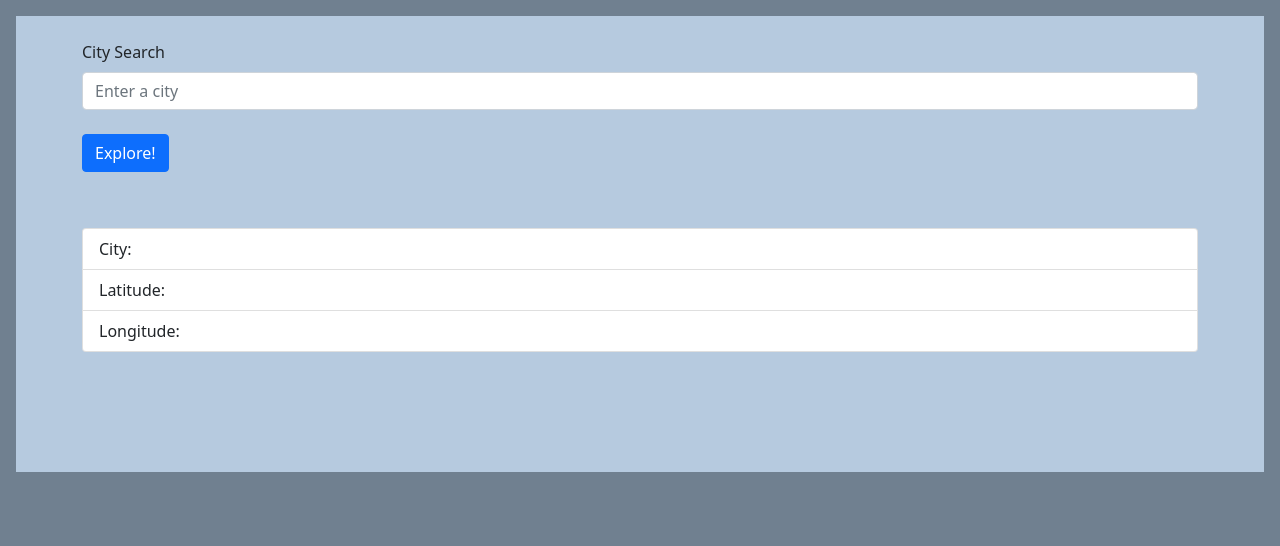
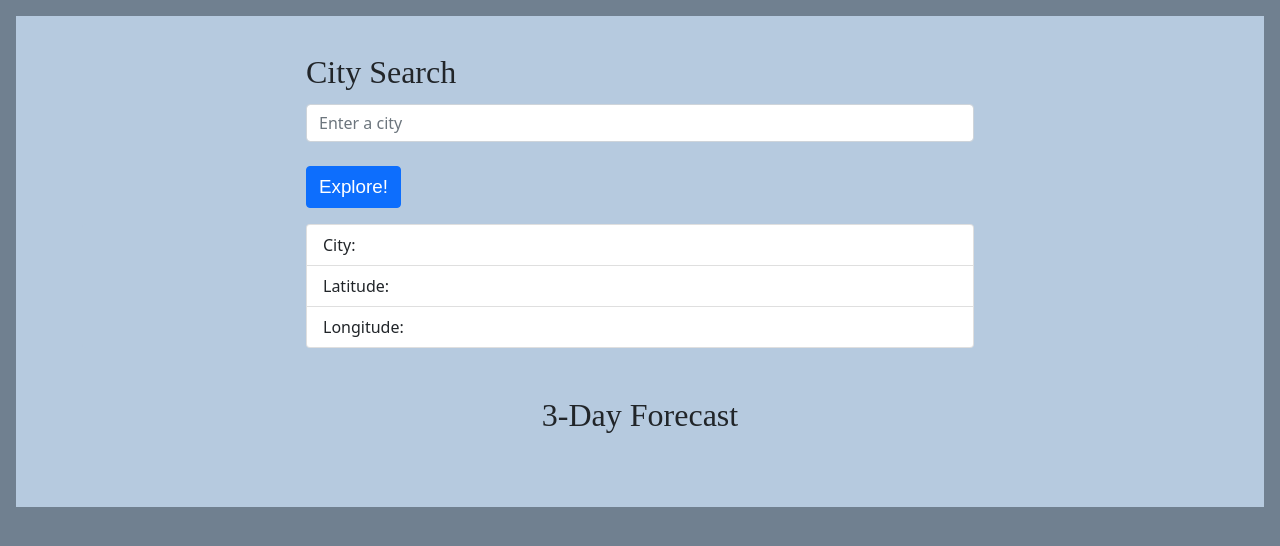
Before and after one commit to Rachel-Freeland/city-explorer, a React (Create React App) app: page / in a window 1280 px wide. Shown: the top 546 px of the page. Built offline with nearby package versions, Linux system fonts and the light colour scheme.

Commit message:
Lab 7 complete

```diff
--- a/src/App.css
+++ b/src/App.css
@@ -9,12 +9,44 @@ html {
 
 body div {
   background-color: rgb(182, 202, 223);
-  padding-top: 0.5rem;
+  padding-top: 1rem;
   padding-bottom: 2rem;
 }
 
 #map {
   border: 0.5rem rgb(155, 89, 41) solid;
-  margin: auto;
+  margin-left: 15rem;
   padding-bottom: 0.75rem;
 }
+
+h2 {
+  font-family: 'Times New Roman', Times, serif;
+  text-align: center;
+}
+
+#weatherFormat {
+  font-family: 'Times New Roman', Times, serif;
+  font-size: 1.25rem;
+  padding-left: 14rem;
+  padding-right: 14rem;
+  text-align: center;
+}
+
+#cityLatLon {
+  padding: 0rem 14rem;
+}
+
+.mb-3 {
+  padding: 0rem 14rem;
+}
+
+#formLabel {
+  font-family:'Times New Roman', Times, serif;
+  font-size: 2rem;
+  font-weight: 500;
+}
+
+#explore {
+  font-family:Arial, Helvetica, sans-serif;
+  font-size: 1.175rem;
+}
--- a/src/App.js
+++ b/src/App.js
@@ -5,6 +5,7 @@ import Container from 'react-bootstrap/Container';
 import Figure from 'react-bootstrap/Figure';
 import Form from 'react-bootstrap/Form';
 import ListGroup from 'react-bootstrap/ListGroup';
+import Weather from './Weather.js';
 import axios from 'axios';
 import './App.css';
 
@@ -19,7 +20,8 @@ class App extends React.Component {
       display_name: '',
       map: '',
       errorMessage: '',
-      showAlert: false
+      showAlert: false,
+      weather: []
     };
   }
 
@@ -46,6 +48,13 @@ class App extends React.Component {
       this.setState({
         map: mapResponse.config.url
       });
+
+      const weatherAPI = `http://localhost:3001/weather?searchQuery=${this.state.searchQuery}&lat={this.state.lat}&lon=${this.state.lon}`;
+      const weatherResponse = await axios.get(weatherAPI);
+      this.setState({
+        weather: weatherResponse.data
+      });
+      console.log(this.state.weather);
     } catch(err) {
       this.setState({
         errorMessage: err.message,
@@ -63,13 +72,13 @@ class App extends React.Component {
         </Alert>}
         <Form>
         <Form.Group className="mb-3" controlId="formBasicEmail" onChange={this.handleChange}>
-          <Form.Label>City Search</Form.Label>
+          <Form.Label id="formLabel">City Search</Form.Label>
           <Form.Control type="textarea" placeholder="Enter a city" />
           <br />
-          <Button variant="primary" type="submit" onClick={this.handleClick}>Explore!</Button>
+          <Button id="explore" variant="primary" type="submit" onClick={this.handleClick}>Explore!</Button>
         </Form.Group>
         </Form>
-        <ListGroup>
+        <ListGroup id="cityLatLon">
           <ListGroup.Item>City: {this.state.display_name}</ListGroup.Item>
           <ListGroup.Item>Latitude: {this.state.lat}</ListGroup.Item>
           <ListGroup.Item>Longitude: {this.state.lon}</ListGroup.Item>
@@ -80,6 +89,8 @@ class App extends React.Component {
           <br />
           <Figure.Image src={this.state.map} alt="map" width={800} height={800} />
         </Figure>}
+        <br />
+        <Weather weather={this.state.weather} />
       </Container>
     );
   }
--- /dev/null
+++ b/src/Weather.js
@@ -0,0 +1,23 @@
+import React from 'react';
+import ListGroup from 'react-bootstrap/ListGroup';
+
+class Weather extends React.Component {
+  render() {
+    return(
+      <>
+        <h2> 3-Day Forecast </h2>
+        {this.props.weather.map( (day, i) => {
+          return(
+            <>
+              <ListGroup id="weatherFormat" key={i}>
+                <ListGroup.Item>{day}</ListGroup.Item>
+              </ListGroup>
+            </>
+            );
+        })}
+      </>
+    )
+  };
+}
+
+export default Weather;
```
Also changed, not shown: public/manifest.json.
